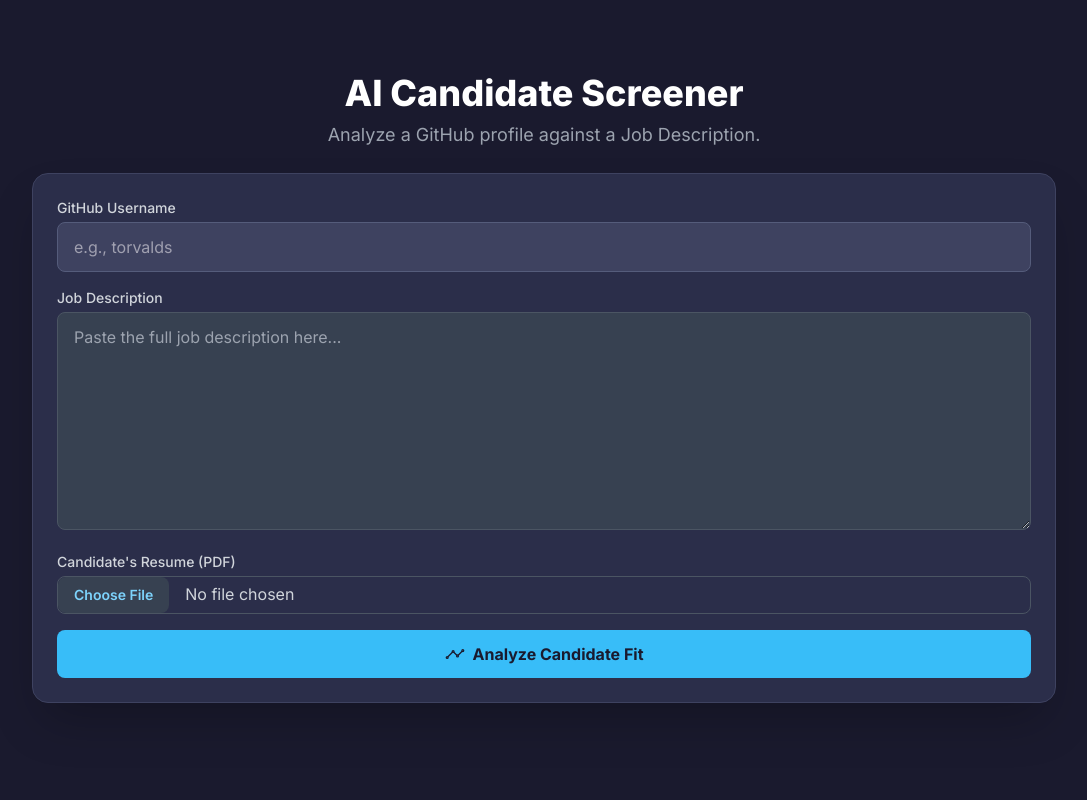
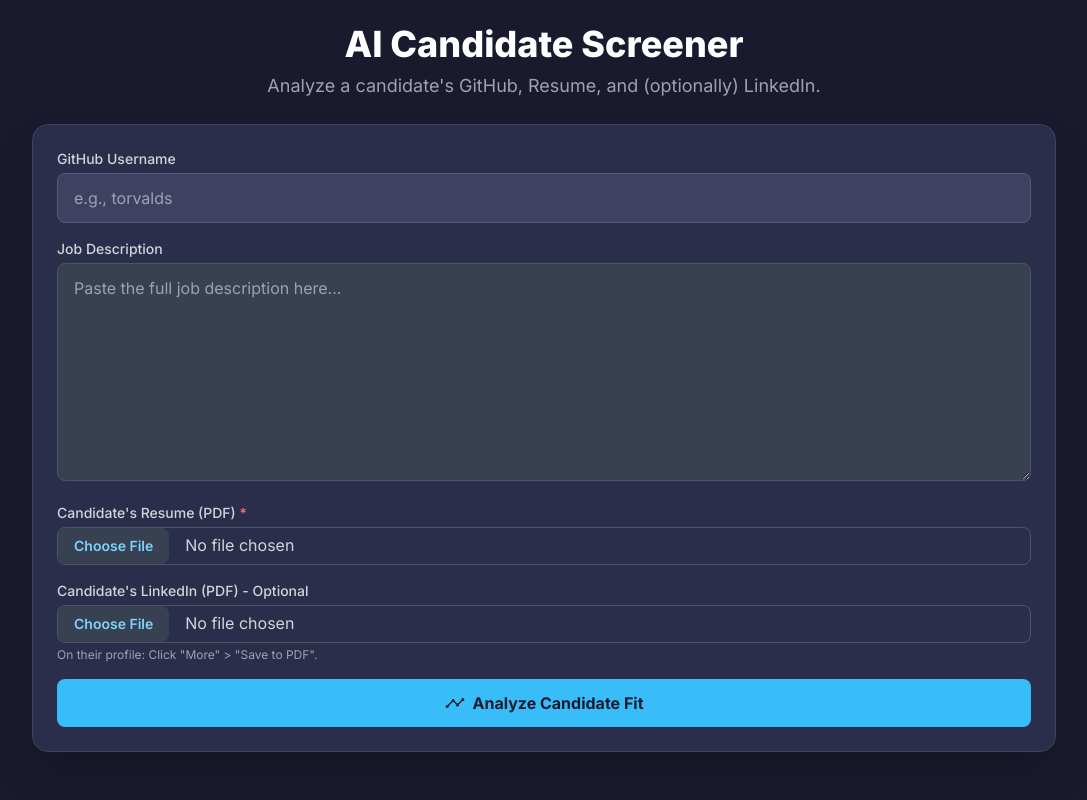
Before and after one commit to Henildiyora/AI-GitHub-Profile-Summarizer, a FastAPI app: page / in a window 1280 px wide. Shown: the whole page, without its empty margins (96-1183 px from the left). Run offline with FastAPI, Linux system fonts and the light colour scheme; some libraries are stand-ins or nearby versions.

Commit message:
Add optional LinkedIn PDF analysis and in-memory caching

```diff
--- a/main.py
+++ b/main.py
@@ -6,10 +6,12 @@ from fastapi import FastAPI, HTTPException, Form, File, UploadFile
 from fastapi.staticfiles import StaticFiles
 from fastapi.responses import JSONResponse, HTMLResponse
 from pydantic import BaseModel
-from typing import List, Optional
+from typing import List, Optional, Dict, Any
 import asyncio
 import io
 from pypdf import PdfReader
+import hashlib
+import json
 
 # Import the new classes from our client modules
 from app.github_client import GitHubClient
@@ -28,6 +30,8 @@ app = FastAPI()
 # class SummaryRequest(BaseModel):
 #     username: str
 #     job_description: str
+
+ANALYSIS_CACHE: Dict[str, Any] = {}
 
 class FitReportResponse(BaseModel):
     fit_score: int
@@ -87,7 +91,8 @@ async def read_root():
 async def get_github_summary(
     username: str = Form(...),
     job_description: str = Form(...),
-    resume_file: UploadFile = File(...)
+    resume_file: UploadFile = File(...),
+    linkedin_file: Optional[UploadFile] = File(None)
 ):
     """
         Main API endpoint to generate a candidate fit report.
@@ -114,6 +119,15 @@ async def get_github_summary(
         # Read and parse the resume
         resume_contents = await resume_file.read()
         resume_text = parse_pdf_resume(resume_contents)
+
+        linkedin_text: Optional[str] = None
+        if linkedin_file:
+            if linkedin_file.content_type != "application/pdf":
+                raise HTTPException(status_code=400, detail="LinkedIn file must be a PDF.")
+            linkedin_contents = await linkedin_file.read()
+            linkedin_text = parse_pdf_resume(linkedin_contents)
+
+
         if not resume_text:
             raise HTTPException(status_code=400, detail="Could not extract text from PDF. The file might be empty or image-based.")
 
@@ -136,13 +150,32 @@ async def get_github_summary(
         # Create a dictionary mapping repo name to its README content
         readmes = {repo['name']: content for repo, content in zip(top_repos, readme_contents) if content}
 
+        # Create a unique key based on ALL data being sent to the LLM
+        profile_str = json.dumps(profile, sort_keys=True)
+        repos_str = json.dumps(top_repos, sort_keys=True)
+        readmes_str = json.dumps(readmes, sort_keys=True)
+
+        key_string = (
+            f"{job_description}:{resume_text}:{linkedin_text}:"
+            f"{profile_str}:{repos_str}:{readmes_str}"
+        )
+        cache_key = hashlib.md5(key_string.encode('utf-8')).hexdigest()
+
+        # Check cache
+        if cache_key in ANALYSIS_CACHE:
+            print(f"--- Returning cached result for key: {cache_key} ---")
+            return ANALYSIS_CACHE[cache_key]
+
+        print(f"--- Generating new report. Cache key: {cache_key} ---")
+
         # Generate the structured summary using the LLM
         summary_data = await llm_client.generate_summary_from_github_data(
             profile = profile,
             repos = top_repos,
             readmes = readmes,
             job_description = job_description,
-            resume_text = resume_text
+            resume_text = resume_text,
+            linkedin_text = linkedin_text
         )
 
         if "error" in summary_data:
--- a/templates/index.html
+++ b/templates/index.html
@@ -2,7 +2,7 @@
 <html lang="en">
 <head>
     <meta charset="UTF-8">
-    <meta name="viewport" content="width=device-width, initial-scale-1.0">
+    <meta name="viewport" content="width=device-width, initial-scale=1.0">
     <title>AI Candidate Screener</title>
     <script src="https://cdn.tailwindcss.com"></script>
     <link rel="stylesheet" href="/static/styles.css">
@@ -14,7 +14,7 @@
     <div class="w-full max-w-5xl mx-auto">
         <div class="text-center mb-6">
             <h1 class="text-4xl font-extrabold text-white">AI Candidate Screener</h1>
-            <p class="text-lg text-gray-400 mt-2">Analyze a GitHub profile against a Job Description.</p>
+            <p class="text-lg text-gray-400 mt-2">Analyze a candidate's GitHub, Resume, and (optionally) LinkedIn.</p>
         </div>
 
         <div class="glass-card p-6 rounded-2xl shadow-2xl mb-6">
@@ -31,8 +31,14 @@
                 </div>
 
                 <div>
-                    <label for="resume-file" class="block text-sm font-medium text-gray-300 mb-1">Candidate's Resume (PDF)</label>
+                    <label for="resume-file" class="block text-sm font-medium text-gray-300 mb-1">Candidate's Resume (PDF) <span class="text-red-400">*</span></label>
                     <input type="file" id="resume-file" accept="application/pdf" class="w-full text-gray-300 file:mr-4 file:py-2 file:px-4 file:rounded-lg file:border-0 file:text-sm file:font-semibold file:bg-gray-700 file:text-sky-300 hover:file:bg-gray-600 border border-gray-600 rounded-lg cursor-pointer">
+                </div>
+
+                <div>
+                    <label for="linkedin-file" class="block text-sm font-medium text-gray-300 mb-1">Candidate's LinkedIn (PDF) - Optional</label>
+                    <input type="file" id="linkedin-file" accept="application/pdf" class="w-full text-gray-300 file:mr-4 file:py-2 file:px-4 file:rounded-lg file:border-0 file:text-sm file:font-semibold file:bg-gray-700 file:text-sky-300 hover:file:bg-gray-600 border border-gray-600 rounded-lg cursor-pointer" aria-describedby="linkedin-help">
+                    <p id="linkedin-help" class="mt-1 text-xs text-gray-400">On their profile: Click "More" > "Save to PDF".</p>
                 </div>
 
                 <button id="generate-button" class="w-full bg-sky-500 hover:bg-sky-600 text-white font-bold py-3 px-8 rounded-lg transition-all duration-300 flex items-center justify-center gap-2">
@@ -43,7 +49,6 @@
         </div>
 
         <div id="result-container" class="mt-6 hidden">
-
             <div id="loader" class="text-center p-8 glass-card rounded-2xl hidden">
                 <svg class="animate-spin h-10 w-10 text-sky-400 mx-auto" xmlns="http://www.w3.org/2000/svg" fill="none" viewBox="0 0 24 24">
                     <circle class="opacity-25" cx="12" cy="12" r="10" stroke="currentColor" stroke-width="4"></circle>
@@ -51,30 +56,28 @@
                 </svg>
                 <p class="mt-4 text-lg text-gray-300">Analyzing candidate fit... this may take a moment.</p>
             </div>
-
             <div id="error-message" class="text-red-400 bg-red-900/50 border border-red-700 p-4 rounded-lg text-center hidden"></div>
-
             <div id="summary-output-card" class="glass-card rounded-2xl shadow-2xl overflow-hidden hidden">
                 <div class="p-6">
                     <h2 class="text-2xl font-bold text-white mb-6">Candidate Fit Report</h2>
-
                     <div class="text-center mb-6">
                         <div id="fit-score-circle" class="relative w-32 h-32 mx-auto flex items-center justify-center text-4xl font-bold text-white bg-gradient-to-br from-sky-500 to-sky-700 rounded-full shadow-lg">
                             </div>
                         <p class="mt-2 text-lg text-gray-300">Overall Fit Score</p>
                     </div>
-
                     <div class="grid grid-cols-1 md:grid-cols-2 gap-6" id="summary-output">
-                        </div>
+                         </div>
+                </div>
             </div>
         </div>
     </div>
 
-
     <script>
+        // Add linkedinFile selector
         const usernameInput = document.getElementById('username-input');
         const jdInput = document.getElementById('jd-input');
         const resumeFile = document.getElementById('resume-file');
+        const linkedinFile = document.getElementById('linkedin-file');
         const generateButton = document.getElementById('generate-button');
         const resultContainer = document.getElementById('result-container');
         const loader = document.getElementById('loader');
@@ -99,9 +102,10 @@
             const rawInput = usernameInput.value;
             const username = cleanUsername(rawInput);
             const jobDescription = jdInput.value;
-            const file = resumeFile.files[0];
+            const resFile = resumeFile.files[0];
+            const liFile = linkedinFile.files[0];
 
-            // Add validation for all fields
+
             if (!username) {
                 showError("Please enter a GitHub username.");
                 return;
@@ -110,12 +114,17 @@
                 showError("Please enter a Job Description.");
                 return;
             }
-            if (!file) {
+            if (!resFile) {
                 showError("Please upload a PDF resume.");
                 return;
             }
-            if (file.type !== "application/pdf") {
-                showError("Please upload a PDF file only.");
+            if (resFile.type !== "application/pdf") {
+                 showError("Please make sure the resume file is a PDF.");
+                 return;
+            }
+
+            if (liFile && liFile.type !== "application/pdf") {
+                showError("Please make sure the LinkedIn file is a PDF.");
                 return;
             }
 
@@ -127,17 +136,20 @@
             generateButton.disabled = true;
             generateButton.innerHTML = `<ion-icon name="ellipsis-horizontal-outline" class="text-xl animate-pulse"></ion-icon> Analyzing...`;
 
-            // Use FormData instead of JSON
+            // Use FormData to include optional LinkedIn file
             const formData = new FormData();
             formData.append('username', username);
             formData.append('job_description', jobDescription);
-            formData.append('resume_file', file);
+            formData.append('resume_file', resFile);
+
+            // Only append LinkedIn file if it exists
+            if (liFile) {
+                formData.append('linkedin_file', liFile);
+            }
 
             try {
-                // Fetch body and headers
                 const response = await fetch('/summarize', {
                     method: 'POST',
-                    // DO NOT set Content-Type header, browser does it for FormData
                     body: formData,
                 });
 
@@ -169,7 +181,7 @@
         const displaySummary = (data) => {
             summaryOutput.innerHTML = '';
 
-            // Update Fit Score
+            // 1. Update Fit Score
             fitScoreCircle.innerHTML = `${data.fit_score || 0}%`;
             fitScoreCircle.className = 'relative w-32 h-32 mx-auto flex items-center justify-center text-4xl font-bold text-white rounded-full shadow-lg bg-gradient-to-br';
             if (data.fit_score < 50) {
@@ -180,7 +192,7 @@
                 fitScoreCircle.classList.add('from-sky-500', 'to-sky-700');
             }
 
-            // Helper Functions
+            // 2. Helper Functions
             const createList = (items, color = 'text-gray-300') => {
                 if (!items || items.length === 0) return '<p class="text-gray-400">N/A</p>';
                 return `<ul class="list-disc list-inside ${color} space-y-1">
@@ -199,38 +211,18 @@
                 `;
             };
 
-            // Inject new report sections
-            summaryOutput.innerHTML += createSection(
-                'Overall Summary',
-                'person-circle-outline',
-                `<p class="text-gray-300 whitespace-pre-wrap">${data.summary || 'No summary provided.'}</p>`,
-                true
-            );
-            summaryOutput.innerHTML += createSection(
-                'Role Strengths',
-                'shield-checkmark-outline',
-                createList(data.role_strengths, 'text-green-300')
-            );
-            summaryOutput.innerHTML += createSection(
-                'Role Weaknesses',
-                'trending-down-outline',
-                createList(data.role_weaknesses, 'text-yellow-300')
-            );
-            summaryOutput.innerHTML += createSection(
-                'Red Flags',
-                'flag-outline',
-                createList(data.red_flags, 'text-red-300')
-            );
-            summaryOutput.innerHTML += createSection(
-                'Suggested Interview Questions',
-                'chatbubble-ellipses-outline',
-                createList(data.interview_questions)
-            );
+            // 3. Inject report sections
+            summaryOutput.innerHTML += createSection('Overall Summary', 'person-circle-outline', `<p class="text-gray-300 whitespace-pre-wrap">${data.summary || 'No summary provided.'}</p>`, true);
+            summaryOutput.innerHTML += createSection('Role Strengths', 'shield-checkmark-outline', createList(data.role_strengths, 'text-green-300'));
+            summaryOutput.innerHTML += createSection('Role Weaknesses', 'trending-down-outline', createList(data.role_weaknesses, 'text-yellow-300'));
+            summaryOutput.innerHTML += createSection('Red Flags', 'flag-outline', createList(data.red_flags, 'text-red-300'));
+            summaryOutput.innerHTML += createSection('Suggested Interview Questions', 'chatbubble-ellipses-outline', createList(data.interview_questions));
 
             summaryOutputCard.classList.remove('hidden');
             errorMessage.classList.add('hidden');
         };
 
+        // Event Listeners
         generateButton.addEventListener('click', handleGenerateClick);
         usernameInput.addEventListener('keypress', (event) => {
             if (event.key === 'Enter') {
```
Also changed, not shown: app/llm_client.py (+42 -30 lines).
